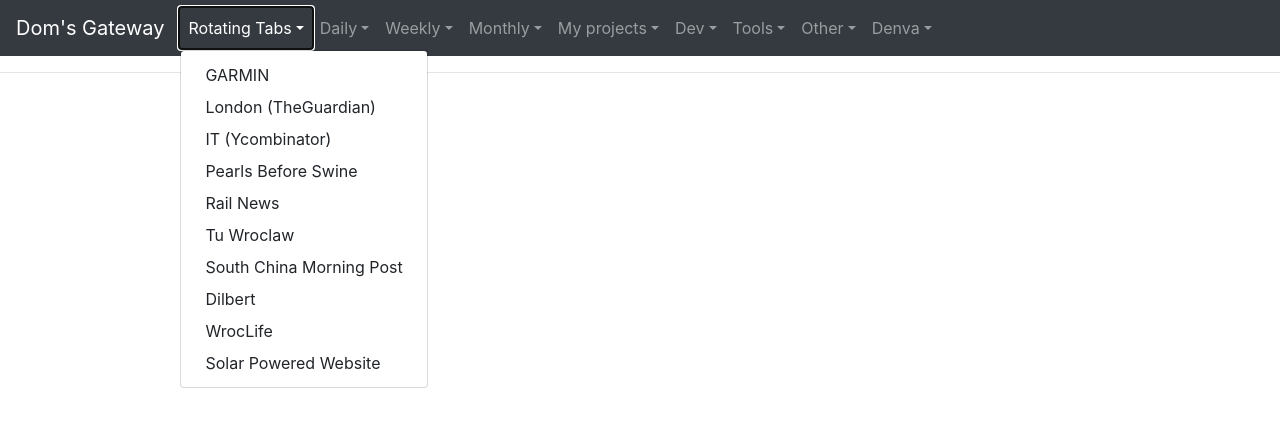
After one commit to pastorcmentarny/denva, a Flask app: template src/templates/foundation.html in a window 1280 px wide, after a click on "Rotating Tabs". The commit adds this page. Shown: the top 427 px of the page. Run offline with Flask 2, Linux system fonts and the light colour scheme; the template is opened without the code that fills it, so the values that code supplies are empty; parts of the project's set-up code (start-up, migrations or seed data) failed here and were passed over.

Commit message:
add saving notes to server from anywhere on

```diff
--- /dev/null
+++ b/src/templates/foundation.html
@@ -0,0 +1,242 @@
+<!DOCTYPE html>
+<html lang="en">
+<head>
+    <meta charset="UTF-8">
+    <title>{% block title %} {% endblock %} - Knyszogar UI</title>
+    <meta name="viewport" content="width=device-width, initial-scale=1.0">
+    <meta name="description" content="My bookmarks HQ">
+    <meta name="author" content="Dominik Symonowicz">
+    <title>Mothership HQ</title>
+    <link rel="stylesheet" href="{{ url_for('static', filename='css/style.css') }}">
+    <link rel="icon" href="{{ url_for('static', filename='favicon.ico') }}" type="image/x-icon"/>
+
+    <!--  JavaScripts -->
+    <script src="https://code.jquery.com/jquery-3.5.1.slim.min.js"
+            integrity="sha384-DfXdz2htPH0lsSSs5nCTpuj/zy4C+OGpamoFVy38MVBnE+IbbVYUew+OrCXaRkfj"
+            crossorigin="anonymous"></script>
+    <link rel="stylesheet" href="https://cdn.jsdelivr.net/npm/bootstrap@4.6.0/dist/css/bootstrap.min.css"
+          integrity="sha384-B0vP5xmATw1+K9KRQjQERJvTumQW0nPEzvF6L/Z6nronJ3oUOFUFpCjEUQouq2+l" crossorigin="anonymous">
+    <script src="https://cdn.jsdelivr.net/npm/bootstrap@4.6.0/dist/js/bootstrap.bundle.min.js"
+            integrity="sha384-Piv4xVNRyMGpqkS2by6br4gNJ7DXjqk09RmUpJ8jgGtD7zP9yug3goQfGII0yAns"
+            crossorigin="anonymous"></script>
+</head>
+<body>
+
+<nav class="navbar navbar-expand-sm navbar-dark bg-dark">
+    <a class="navbar-brand" href="http://localhost:5000/">Dom's Gateway</a>
+    <button class="navbar-toggler" type="button" data-toggle="collapse" data-target="#navbarsExample03"
+            aria-controls="navbarsExample03" aria-expanded="false" aria-label="Toggle navigation">
+        <span class="navbar-toggler-icon"></span>
+    </button>
+
+    <div class="collapse navbar-collapse" id="navbarsExample03">
+        <ul class="navbar-nav mr-auto">
+            <li class="nav-item dropdown">
+                <a class="nav-link dropdown-toggle" href="#" id="daily" data-toggle="dropdown" aria-haspopup="true"
+                   aria-expanded="false">Rotating Tabs</a>
+                <div class="dropdown-menu" aria-labelledby="dropdown01">
+                    <a href="https://www.parkrun.org.uk/rickmansworth/results/agecategorytable/?ageCat=VM40-44" class="dropdown-item">GARMIN</a>
+                    <a href="https://www.theguardian.com/uk/london" class="dropdown-item">London (TheGuardian)</a>
+                    <a href="https://news.ycombinator.com" class="dropdown-item">IT (Ycombinator)</a>
+                    <a href="https://www.gocomics.com/pearlsbeforeswine" class="dropdown-item">Pearls Before Swine</a>
+                    <a href="https://railnews.co.uk/news/" class="dropdown-item">Rail News</a>
+                    <a href="https://www.tuwroclaw.com/wiadomosci,wiadomosci,wia1-3266.html" class="dropdown-item">Tu
+                        Wroclaw</a>
+                    <a href="https://www.scmp.com/" class="dropdown-item"> South China Morning Post</a>
+                    <a href="https://dilbert.com/" class="dropdown-item">Dilbert</a>
+                    <a href="https://wroclife.pl/kategoria/1,wroclaw" class="dropdown-item">WrocLife</a>
+                    <a href="https://solar.lowtechmagazine.com/power.html" class="dropdown-item">Solar Powered Website</a>
+                </div>
+            </li>
+            <li class="nav-item dropdown">
+                <a class="nav-link dropdown-toggle" href="#" id="daily" data-toggle="dropdown" aria-haspopup="true"
+                   aria-expanded="false">Daily</a>
+                <div class="dropdown-menu" aria-labelledby="dropdown01">
+                    <a href="https://www.theguardian.com/uk-news/all" class="dropdown-item"> UK (TheGuardian)</a>
+                    <a href="https://www.theguardian.com/uk/london" class="dropdown-item">London (TheGuardian)</a>
+                    <a href="https://news.ycombinator.com" class="dropdown-item">IT (Ycombinator)</a>
+                    <a href="https://www.gocomics.com/pearlsbeforeswine" class="dropdown-item">Pearls Before Swine</a>
+                    <a href="https://railnews.co.uk/news/" class="dropdown-item">Rail News</a>
+                    <a href="https://www.tuwroclaw.com/wiadomosci,wiadomosci,wia1-3266.html" class="dropdown-item">Tu
+                        Wroclaw</a>
+                    <a href="https://www.scmp.com/" class="dropdown-item"> South China Morning Post</a>
+                    <a href="https://dilbert.com/" class="dropdown-item">Dilbert</a>
+                    <a href="https://wroclife.pl/kategoria/1,wroclaw" class="dropdown-item">WrocLife</a>
+                    <a href="https://solar.lowtechmagazine.com/power.html" class="dropdown-item">Solar Powered Website</a>
+                </div>
+            </li>
+            <li class="nav-item dropdown">
+                <a class="nav-link dropdown-toggle" href="#" id="weekly" data-toggle="dropdown" aria-haspopup="true"
+                   aria-expanded="false">Weekly</a>
+                <div class="dropdown-menu" aria-labelledby="dropdown02">
+                    <a href="https://arstechnica.com/science/" class="dropdown-item">ArsTechnica Science</a>
+                    <a href="https://www.theguardian.com/world/china" class="dropdown-item">TheGuardian (China)</a>
+                    <a href="https://www.mynewsmag.co.uk/location/rickmansworth/" class="dropdown-item">my news
+                        magazine</a>
+                    <a href="https://dzone.com/java-jdk-development-tutorials-tools-news" class="dropdown-item">Java
+                        DZONE</a>
+                    <a href="https://spring.io/blog" class="dropdown-item">Spring Framework Blog</a>
+                    <a href="https://www.raspberrypi.org/blog/" class="dropdown-item">Pi blog</a>
+                    <a href="https://www.cooltura24.co.uk/wiadomosci" class="dropdown-item">Coolturas</a>
+                    <a href="https://xkcd.com" class="dropdown-item">xkcd</a>
+                    <a href="https://www.rynek-kolejowy.pl/?desktop=true" class="dropdown-item">Rynek Kolejowy</a>
+                    <a href="https://www.rynek-lotniczy.pl/" class="dropdown-item">Rynek Lotniczy</a>
+                    <a href="https://www.londonreconnections.com/" class="dropdown-item">london reconnections</a>
+                    <a href="https://www.ianvisits.co.uk/blog/" class="dropdown-item"> Ian Visits</a>
+                    <a href="https://blog.trello.com/topic/remote-work" class="dropdown-item">Trello's remote work
+                        blog</a>
+                    <a href="https://www.whatsonweibo.com/" class="dropdown-item">whatsonweibo (test)</a>
+                    <a href="https://www.thesun.co.uk/author/jeremy-clarkson/" class="dropdown-item">Jeremy
+                        Clarkson(Sun)</a>
+                    <a href="https://www.onlondon.co.uk/" class="dropdown-item">onlondon</a>
+                    <a href="https://www.goodnewsnetwork.org/" class="dropdown-item">goodnewsnetwork</a>
+                    <a href="https://www.theregister.co.uk/software/" class="dropdown-item">TheRegister (Software)</a>
+                    <a href="https://informationisbeautiful.net/beautifulnews/" class="dropdown-item">information is
+                        beautiful</a>
+                    <a href="https://airquality.uni.wroc.pl/map/@51.1606001,17.0812005,11.54829z#"
+                       class="dropdown-item">Wroclaw AirQ</a>
+                    <a href="https://www.raspberrypi.com/" class="dropdown-item">Raspberry Pi (.com)</a>
+                    <a href="https://www.retailgazette.co.uk/blog/category/all/grocery/" class="dropdown-item">Retailgazette</a>
+                    <a href="https://www.stmarys698.herts.sch.uk/year-1-2/" class="dropdown-item" >St. Mary</a>
+                    <a href="https://www.parkrun.org.uk/rickmansworth/results/agecategorytable/?ageCat=VM40-44" class="dropdown-item" >parkrun</a>
+                    <a href="https://dzienniknaukowy.pl/kosmos/artykuly" class="dropdown-item" >Kosmos (Dziennik Naukowy)</a>
+                </div>
+            </li>
+            <li class="nav-item dropdown">
+                <a class="nav-link dropdown-toggle" href="#" id="weekly" data-toggle="dropdown" aria-haspopup="true"
+                   aria-expanded="false">Monthly</a>
+                <div class="dropdown-menu" aria-labelledby="dropdown02">
+                    <a href="https://chinytolubie.pl" class="dropdown-item">Chiny to lubie</a>
+                    <a href="https://kstm.pl/pl/" class="dropdown-item">kstm</a>
+                    <a href="https://www.kiwico.com/blog/activities-at-home" class="dropdown-item">KiwiCo</a>
+                    <a href="https://www.focus.pl/kategoria/kosmos" class="dropdown-item">Kosmos (Focus)</a>
+                    <a href="https://www.tajemniczywroclaw.pl" class="dropdown-item ">Tajemniczy Wrocław</a>
+                    <a href="https://uxdesign.cc/" class="dropdown-item">uxdesign.cc</a>
+                    <a href="https://transportdesigned.com/" class="dropdown-item">transport designed</a>
+                    <a href="https://inventwithpython.com/blog/" class="dropdown-item">invent with python</a>
+                    <a href="https://www.grammarly.com/blog/" class="dropdown-item">grammarly</a>
+                    <a href="https://martinfowler.com/" class="dropdown-item">martin fowler</a>
+                    <a href="https://buffer.com/resources/open/" class="dropdown-item">Buffer blog</a>
+                    <a href="https://informatykzakladowy.pl/" class="dropdown-item">informatyk zakladowy</a>
+                    <a href="https://czytamyetykiety.pl/blog/" class="dropdown-item">czytamy etykiety</a>
+                    <a href="https://flaviocopes.com/ " class="dropdown-item">Flaviocopes</a>
+                    <a href="https://hydeparknow.uk/" class="dropdown-item">Hydeparknow (test)</a>
+                    <a href="https://www.gov.uk/transport/rail-accidents-and-serious-incidents" class="dropdown-item">RAASI</a>
+                    <a href="https://www.azul.com/category/java-updates/" class="dropdown-item">Azul (monthly)</a>
+                    <a href="https://trmt.org.uk/" class="dropdown-item">https://trmt.org.uk/</a>
+                    <a href="https://www.sciencefocus.com/space/" class="dropdown-item">sciencefocus</a>
+                    <a href="https://www.wanderlust.co.uk/" class="dropdown-item">wanderlust</a>
+                    <a href="https://niebezpiecznik.pl/" class="dropdown-item">niebezpiecznik</a>
+                    <a href="https://zaufanatrzeciastrona.pl/" class="dropdown-item"> Zaufana 3 strona</a>
+                    <a href="https://fastlifehacks.com/peter-attia-supplements/" class="dropdown-item">Peter Attia's
+                        supplements</a>
+                    <a href="https://fastlifehacks.com/joe-rogan-supplements/" class="dropdown-item">Joe Rogan's
+                        supplements</a>
+                    <a href="https://joemonster.org/" class="dropdown-item">Joe Monster</a>
+                    <a href="https://rickmansworthhistory.org.uk/" class="dropdown-item">Rickmansworth History</a>
+                    <a href="https://rickmansworthevents.co.uk/" class="dropdown-item">Ricky Events</a>
+                    <a href="https://www.cgtn.com/search?keyword=Railway" class="dropdown-item">Railway (CGTN)</a>
+                </div>
+            </li>
+            <li class="nav-item dropdown">
+                <a class="nav-link dropdown-toggle" href="#" id="blog" data-toggle="dropdown" aria-haspopup="true"
+                   aria-expanded="false">My projects</a>
+                <div class="dropdown-menu" aria-labelledby="dropdown04">
+                    <a href="https://pablo.buffer.com/" class="dropdown-item">Pablo</a>
+                    <a href="https://app.grammarly.com/" class="dropdown-item">Grammarly</a>
+                    <a href="https://apps.admob.com/?pli=1#home" class="dropdown-item">Admob</a>
+                    <a href="https://www.google.com/adsense/app#home" class="dropdown-item">AdSense</a>
+                    <a href="https://play.google.com/apps/publish/?dev_acc=05014121812182259281#AppListPlace"
+                       class="dropdown-item">Developer Console</a>
+                    <a href="https://play.google.com/store/apps/developer?id=Dominik+Symonowicz"
+                       class="dropdown-item">Google
+                        Play</a>
+                    <a href="https://dominiksymonowicz.blogspot.co.uk" class="dropdown-item">Blog Dominik</a>
+                    <a href="https://dominiksymonowicz.com" class="dropdown-item">Homepage</a>
+                    <a href="https://github.com/pastorcmentarny" class="dropdown-item">GitHub</a>
+                    <a href="https://blog.flipperzero.one/" class="dropdown-item">flipperzero (blog)</a>
+                    <a href="https://www.google.com/webmasters/tools/home?hl=en" class="dropdown-item">Webmasters
+                        Tools</a>
+                    <a href="https://buffer.com/resources/"
+                       class="dropdown-item">Buffer</a>
+                </div>
+            </li>
+            <li class="nav-item dropdown">
+                <a class="nav-link dropdown-toggle" href="#" id="dev" data-toggle="dropdown" aria-haspopup="true"
+                   aria-expanded="false">Dev</a>
+                <div class="dropdown-menu" aria-labelledby="dropdown04">
+                    <a href="https://www.uuidgenerator.net" class="dropdown-item">UUID GENERATOR</a>
+                    <a href="https://www.regexplanet.com/advanced/java/index.html" class="dropdown-item">Regex test</a>
+                    <a href="https://westciv.com/tools/gradients/" class="dropdown-item">Gradient tool</a>
+                    <a href="https://www.jslint.com" class="dropdown-item">jslint</a>
+                    <a href="https://www.colorhexa.com" class="dropdown-item">color hexa</a>
+                    <a href="https://json-p.org/validator.html" class="dropdown-item">Json-p Validator</a>
+                    <a href="https://jsbin.com/?html,css,js,output" class="dropdown-item">jsbin</a>
+                    <a href="https://meyerweb.com/eric/tools/dencoder/" class="dropdown-item">URL decoder/encoder</a>
+                    <a href="https://code.stypi.com/" class="dropdown-item">Stypi (Editor)</a>
+                    <a href="https://www.json-generator.com" class="dropdown-item">JSON GENERATOR</a>
+                    <a href="https://ftfy.now.sh/" class="dropdown-item">Ftfy (Unicode fix)</a>
+                    <a href="https://www.goodemailcopy.com" class="dropdown-item">Good Email Copy</a>
+                    <a href="https://tinyjpg.com/" class="dropdown-item">TINY JPG</a>
+                    <a href="https://www.kaggle.com/datasets/" class="dropdown-item">kaggle datasets</a>
+                    <a href="https://sites.google.com/site/ddmwsst/create-your-own-certificate-and-ca"
+                       class="dropdown-item">Create own cert</a>
+                    <a href="https://www.freeformatter.com/" class="dropdown-item">free formatter</a>
+                    <a href="https://www.xmlvalidation.com/index.php" class="dropdown-item">xml validation</a>
+                    <a href="https://crontab.guru/" class="dropdown-item">Crontab</a>
+                    <a href="https://whiteboardfox.com/" class="dropdown-item">Whiteboard</a>
+                    <a href="http://www.plantuml.com/plantuml/uml/" class="dropdown-item">UML (plantuml)</a>
+                    <a href="https://fabiensanglard.net/usbcheat/index.html">USB Cheatsheet</a>
+                    <a href="https://foojay.io/almanac/java-17/">Java almanac</a>
+                </div>
+            </li>
+            <li class="nav-item dropdown">
+                <a class="nav-link dropdown-toggle" href="#" id="tools" data-toggle="dropdown" aria-haspopup="true"
+                   aria-expanded="false">Tools</a>
+                <div class="dropdown-menu" aria-labelledby="dropdown05">
+                    <a href="https://www.programmersmusic.com/" class="dropdown-item">programmers music</a>
+                    <a href="https://www.gov.uk/find-coronavirus-local-restrictions?postcode=WD3+8QL"
+                       class="dropdown-item">Covid restrictions</a>
+                    <a href="https://www.bassblog.pro/search/label/atmospheric?max-results=12" class="dropdown-item">bassblog</a>
+                    <a href="https://www.caffeineinformer.com/" class="dropdown-item">Caffeine Informer</a>
+                    <a href="https://countryside.ambient-mixer.com/japanese-zen-garden" class="dropdown-item">Jap. zen
+                        garden</a>
+                    <a href="https://geekprank.com/hacker/" class="dropdown-item">geek hacker prank</a>
+                    <a href="https://monkeytype.com/" class="dropdown-item">Type test</a>
+                    <a href="https://haveibeenpwned.com/" class="dropdown-item">have i been pwned</a>
+                </div>
+            </li>
+            <li class="nav-item dropdown">
+                <a class="nav-link dropdown-toggle" href="#" id="other" data-toggle="dropdown" aria-haspopup="true"
+                   aria-expanded="false">Other</a>
+                <div class="dropdown-menu" aria-labelledby="dropdown05">
+                    <a href="https://www.beerintheevening.com" class="dropdown-item">Beer in the Evening</a>
+                    <a href="https://www.railwaytouring.net/uk-day-trips/" class="dropdown-item">railway touring</a>
+                    <a href="https://theuselessweb.com/" class="dropdown-item">the useless web</a>
+                    <a href="https://www.italki.com/notebook/ranking/chinese?days=all"
+                       class="dropdown-item">Italki.com</a>
+                    <a href="https://www.ukpowernetworks.co.uk/power-cut/map?incidentid=INCD-309454-J" class="dropdown-item">Power Cut info</a>
+                </div>
+            </li>
+            <li class="nav-item dropdown">
+                <a class="nav-link dropdown-toggle" href="#" id="weekly" data-toggle="dropdown" aria-haspopup="true"
+                   aria-expanded="false">Denva</a>
+                <div class="dropdown-menu" aria-labelledby="dropdown02">
+                    <a href="http://192.168.0.200:5000/report/yesterday" class="dropdown-item">Yesterday's Report</a>
+                    <a href="http://192.168.0.200:5000/store-data/" class="dropdown-item">Notes</a>
+                    <a href="http://192.168.0.200:5000/forty" class="dropdown-item">40</a>
+                    <a href="http://192.168.0.200:5000/" class="dropdown-item">Server</a>
+                    <a href="http://192.168.0.201:5000/" class="dropdown-item">Denva</a>
+                    <a href="http://192.168.0.205:5000/" class="dropdown-item">Denva TWO</a>
+                    <a href="http://192.168.0.202:5000/" class="dropdown-item">Enviro</a>
+                </div>
+            </li>
+        </ul>
+    </div>
+</nav>
+<hr>
+<div class="container text-center">
+    {% block content %} {% endblock %}
+</div>
+</body>
+</html>
--- a/src/templates/warnings.html
+++ b/src/templates/warnings.html
@@ -68,6 +68,7 @@
                     <script>copyright()</script>
                 </small>
             </div>
+        </div>
     </footer>
 </div>
 </body>
```
Also changed, not shown: src/knyszogar_website.py (+31 -6 lines), src/server/note_service.py (added, +34 -0 lines), src/templates/store_text.html (added, +35 -0 lines).
